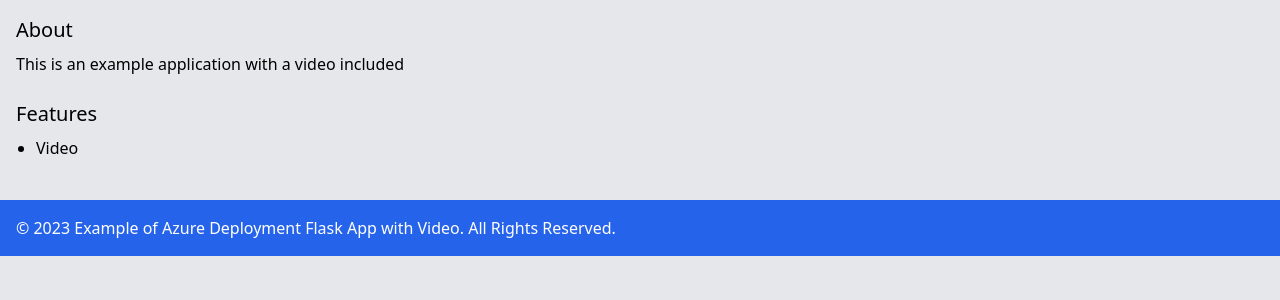
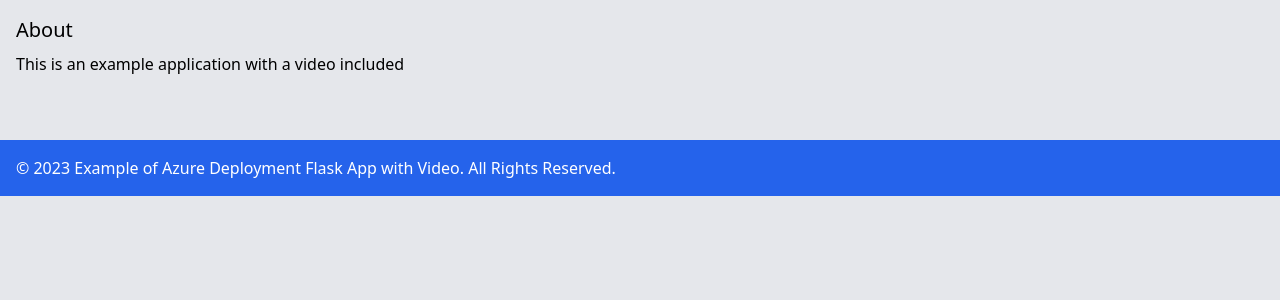
Before and after one commit to EugeneHsiung/flask_5_tailwind, a Flask app: page /about in a window 1280 px wide. Shown: the part 88-388 px from the top of the page. Run offline with Flask 3, Linux system fonts and the light colour scheme.

Commit message:
requirements/html

```diff
--- /dev/null
+++ b/requirements.txt
@@ -0,0 +1 @@
+flask
--- a/templates/about.html
+++ b/templates/about.html
@@ -7,13 +7,4 @@
         <p>This is an example application with a video included</p>
     </section>
 
-    <section>
-        <h2 class="text-xl mb-2">Features</h2>
-        <ul class="list-disc pl-5">
-            <li>Video</li>
-        </ul>
-    </section>
-
-
-
 {% endblock %}
--- a/templates/home.html
+++ b/templates/home.html
@@ -8,7 +8,6 @@
 
     <!-- Tailwind CSS via CDN -->
     <link href="https://cdn.jsdelivr.net/npm/tailwindcss@2.2.19/dist/tailwind.min.css" rel="stylesheet">
-</head>
 
 <body class="bg-gray-200">
 
@@ -22,7 +21,6 @@
             </ul>
         </nav>
     </header>
-
     <main class="p-4">
 
         {% block content %}
@@ -30,10 +28,8 @@
         {% endblock %}
 
     </main>
-
     <footer class="bg-blue-600 text-white p-4 mt-6">
         <p>© 2023 Example of Azure Deployment Flask App with Video. All Rights Reserved.</p>
     </footer>
 </body>
-
 </html>
```
